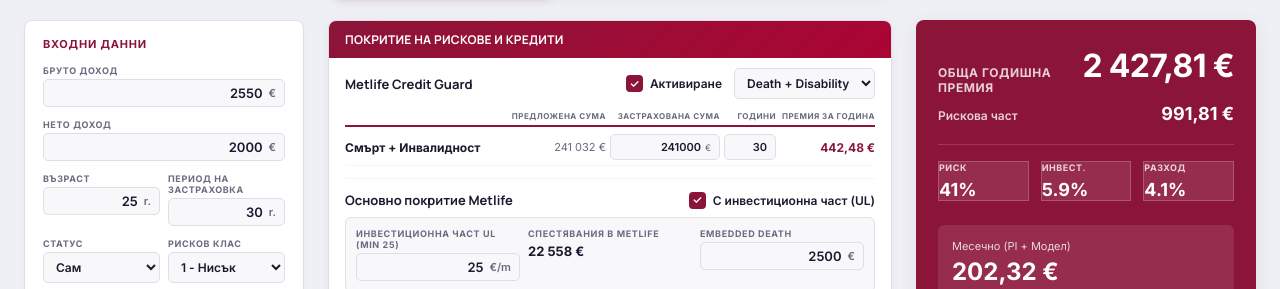
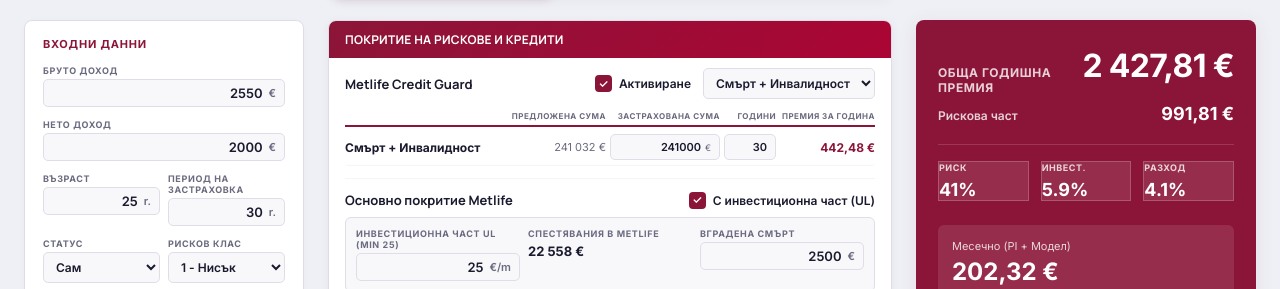
Before and after one commit to petermatovic/BG-securing-income, a React (Vite) app: page / in a window 1280 px wide. Shown: the part 163-452 px from the top of the page. Built offline with nearby package versions, Linux system fonts and the light colour scheme.

Commit message:
Fix: Translate dropdown values and embedded death explicitly for BG/SK

```diff
--- a/src/App.jsx
+++ b/src/App.jsx
@@ -166,12 +166,12 @@
   realSum:{sk:"Re\u00e1lna suma",en:"Real sum",bg:"\u0420\u0435\u0430\u043b\u043d\u0430 \u0441\u0443\u043c\u0430"},
   pension:{sk:"D\u00f4chodok",en:"Pension",bg:"\u041f\u0435\u043d\u0441\u0438\u044f"},month:{sk:"mesiac",en:"month",bg:"\u043c\u0435\u0441\u0435\u0446"},
   activate:{sk:"Aktivova\u0165",en:"Activate",bg:"\u0410\u043a\u0442\u0438\u0432\u0438\u0440\u0430\u043d\u0435"},
-  deathOnly:{sk:"Death",en:"Death",bg:"Death"},deathDis:{sk:"Death + Disability",en:"Death + Disability",bg:"Death + Disability"},
+  deathOnly:{sk:"Smr\u0165",en:"Death",bg:"\u0421\u043c\u044a\u0440\u0442"},deathDis:{sk:"Smr\u0165 + Invalidita",en:"Death + Disability",bg:"\u0421\u043c\u044a\u0440\u0442 + \u0418\u043d\u0432\u0430\u043b\u0438\u0434\u043d\u043e\u0441\u0442"},
   death:{sk:"Smr\u0165",en:"Death",bg:"\u0421\u043c\u044a\u0440\u0442"},deathAndDis:{sk:"Smr\u0165 + Invalidita",en:"Death + Disability",bg:"\u0421\u043c\u044a\u0440\u0442 + \u0418\u043d\u0432\u0430\u043b\u0438\u0434\u043d\u043e\u0441\u0442"},
   withUL:{sk:"S investi\u010dnou zlo\u017ekou (UL)",en:"With investment (UL)",bg:"\u0421 \u0438\u043d\u0432\u0435\u0441\u0442\u0438\u0446\u0438\u043e\u043d\u043d\u0430 \u0447\u0430\u0441\u0442 (UL)"},
   investUL:{sk:"Investi\u010dn\u00e1 zlo\u017eka UL",en:"Investment part UL",bg:"\u0418\u043d\u0432\u0435\u0441\u0442\u0438\u0446\u0438\u043e\u043d\u043d\u0430 \u0447\u0430\u0441\u0442 UL"},
   savML:{sk:"\u00daspory v Metlife",en:"Savings in Metlife",bg:"\u0421\u043f\u0435\u0441\u0442\u044f\u0432\u0430\u043d\u0438\u044f \u0432 Metlife"},
-  embDeath:{sk:"Embedded death",en:"Embedded death",bg:"Embedded death"},
+  embDeath:{sk:"Vnoren\u00e1 smr\u0165",en:"Embedded death",bg:"\u0412\u0433\u0440\u0430\u0434\u0435\u043d\u0430 \u0441\u043c\u044a\u0440\u0442"},
   carePlan:{sk:"CARE bal\u00edk",en:"CARE plan",bg:"CARE \u043f\u043b\u0430\u043d"},
   disTEMC:{sk:"Invalidita chorobou alebo \u00farazom min 51%",en:"Disability due to illness or accident min 51%",bg:"\u0418\u043d\u0432\u0430\u043b\u0438\u0434\u043d\u043e\u0441\u0442 \u043e\u0442 \u0437\u0430\u0431\u043e\u043b\u044f\u0432\u0430\u043d\u0435 \u0438\u043b\u0438 \u0437\u043b\u043e\u043f\u043e\u043b\u0443\u043a\u0430 min 51%"},
   permDis:{sk:"Trval\u00e1 invalidita \u00farazom",en:"Permanent disability from accident",bg:"\u0422\u0440\u0430\u0439\u043d\u0430 \u0438\u043d\u0432\u0430\u043b\u0438\u0434\u043d\u043e\u0441\u0442 \u043e\u0442 \u0437\u043b\u043e\u043f\u043e\u043b\u0443\u043a\u0430"},
```
